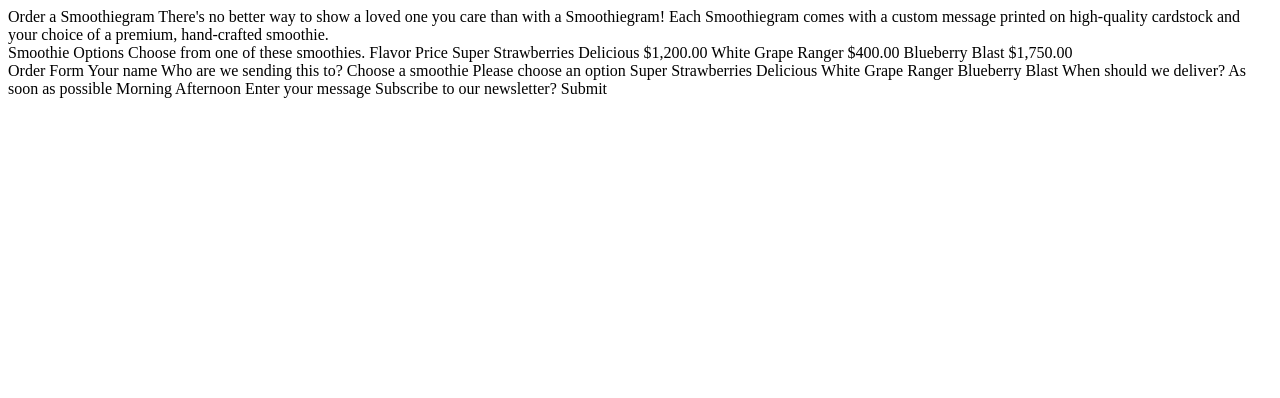
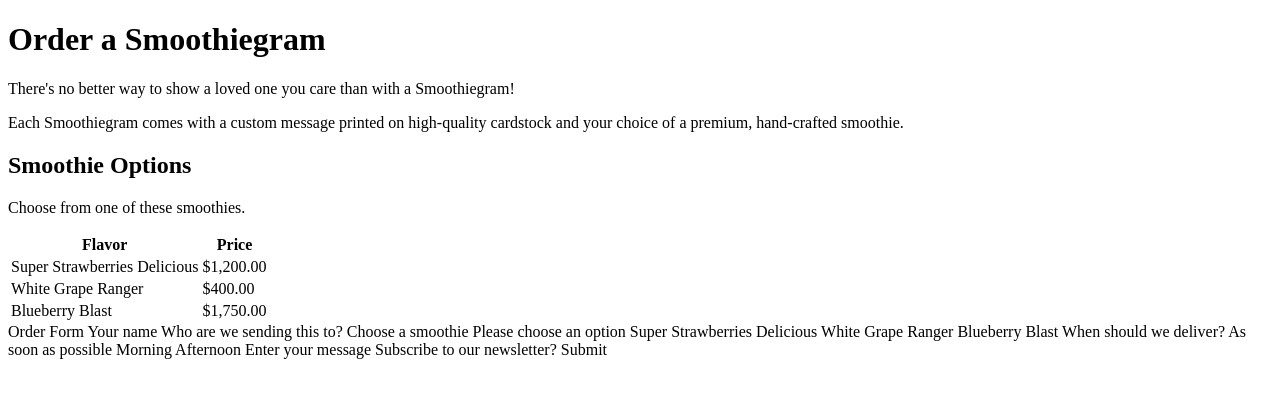
Before and after one commit to ScottBiscuit/wb-html-css-basics, a plain HTML site: page index.html in a window 1280 px wide. Drawn offline with Linux system fonts and the light colour scheme.

Commit message:
marked up intro and created flavor table

```diff
--- a/index.html
+++ b/index.html
@@ -8,21 +8,69 @@
 
   <body>
     <header>
-      Order a Smoothiegram There's no better way to show a loved one you care than with a
-      Smoothiegram! Each Smoothiegram comes with a custom message printed on high-quality cardstock
-      and your choice of a premium, hand-crafted smoothie.
+      <h1>Order a Smoothiegram</h1>
+      <p>There's no better way to show a loved one you care than with a
+      Smoothiegram!</p>
+      <p>Each Smoothiegram comes with a custom message printed on high-quality cardstock
+      and your choice of a premium, hand-crafted smoothie.</p>
     </header>
 
     <main>
       <section>
-        Smoothie Options Choose from one of these smoothies. Flavor Price Super Strawberries
-        Delicious $1,200.00 White Grape Ranger $400.00 Blueberry Blast $1,750.00
+        <h2>Smoothie Options</h2>
+        <p>Choose from one of these smoothies.</p>
+
+        <table>
+          <thead>
+            <tr>
+              <th>Flavor</th>
+              <th>Price</th>
+            </tr>
+          </thead>
+          <tbody>
+            <tr>
+              <td>Super Strawberries Delicious</td>
+              <td>$1,200.00</td>
+            </tr>
+            <tr>
+              <td>White Grape Ranger</td>
+              <td>$400.00</td>
+            </tr>
+            <tr>
+              <td>Blueberry Blast</td>
+              <td>$1,750.00</td>
+            </tr>
+          </tbody>
+
+
+
+
+        </table>
       </section>
 
       <section>
-        Order Form Your name Who are we sending this to? Choose a smoothie Please choose an option
-        Super Strawberries Delicious White Grape Ranger Blueberry Blast When should we deliver? As
-        soon as possible Morning Afternoon Enter your message Subscribe to our newsletter? Submit
+        Order Form
+
+        Your name
+
+        Who are we sending this to?
+
+        Choose a smoothie
+        Please choose an option
+        Super Strawberries Delicious
+        White Grape Ranger
+        Blueberry Blast
+
+        When should we deliver?
+        As soon as possible
+        Morning
+        Afternoon
+
+        Enter your message
+
+        Subscribe to our newsletter?
+
+        Submit
       </section>
     </main>
   </body>
```
